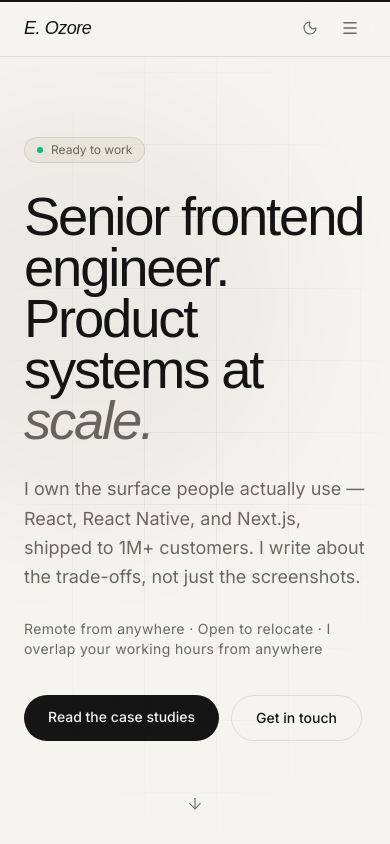
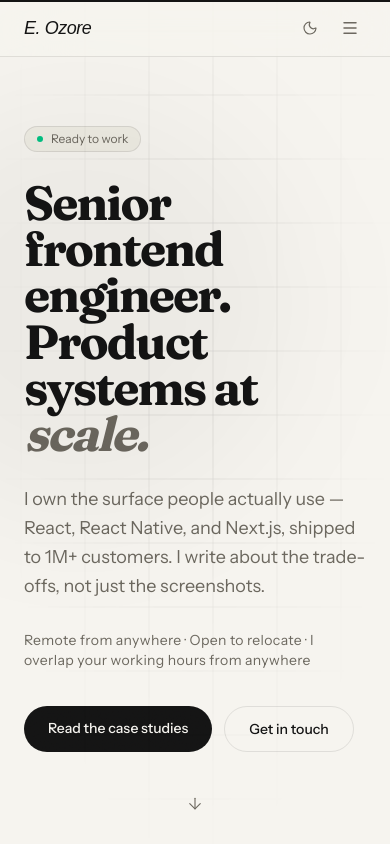
Before and after one commit to EwomaOzore/ewoma-portfolio, a Next.js app: page / in a window 390 px wide. Shown: the top 844 px of the page. Built offline with nearby package versions, Linux system fonts and the light colour scheme; a web font is replaced by a local one.

Commit message:
Refactor typography and layout across multiple sections; update font families to use 'display' font for headings, adjust grid styles in CSS, and enhance overall visual consistency.

```diff
--- a/src/app/globals.css
+++ b/src/app/globals.css
@@ -9,7 +9,7 @@
   --muted: #6b675e;
   --accent: #141414;
   --border: rgba(20, 20, 20, 0.1);
-  --grid: rgba(20, 20, 20, 0.05);
+  --grid: rgba(20, 20, 20, 0.07);
   --glow: rgba(20, 20, 20, 0.06);
 }
 
@@ -20,7 +20,7 @@
   --muted: #8a857c;
   --accent: #f4f1ea;
   --border: rgba(244, 241, 234, 0.1);
-  --grid: rgba(244, 241, 234, 0.045);
+  --grid: rgba(244, 241, 234, 0.08);
   --glow: rgba(244, 241, 234, 0.08);
 }
 
@@ -35,6 +35,12 @@ body {
   -webkit-font-smoothing: antialiased;
   text-rendering: optimizeLegibility;
   overflow-x: hidden;
+}
+
+h1,
+h2 {
+  font-family: var(--font-display), Georgia, serif;
+  font-weight: 700;
 }
 
 ::selection {
@@ -68,11 +74,19 @@ body {
 }
 
 .grid-overlay {
+  overflow: hidden;
+  mask-image: radial-gradient(ellipse at 50% 38%, black 20%, transparent 75%);
+}
+
+.grid-overlay::before {
+  content: "";
+  position: absolute;
+  inset: -40%;
   background-image:
     linear-gradient(to right, var(--grid) 1px, transparent 1px),
     linear-gradient(to bottom, var(--grid) 1px, transparent 1px);
-  background-size: 72px 72px;
-  mask-image: radial-gradient(ellipse at center, black 20%, transparent 75%);
+  background-size: 64px 64px;
+  animation: grid-pan 28s linear infinite;
 }
 
 .noise {
@@ -90,7 +104,8 @@ body {
 }
 
 @media (prefers-reduced-motion: reduce) {
-  .marquee-track {
+  .marquee-track,
+  .grid-overlay::before {
     animation: none;
   }
 
@@ -107,3 +122,12 @@ body {
     transform: translateX(-50%);
   }
 }
+
+@keyframes grid-pan {
+  from {
+    transform: translate3d(0, 0, 0);
+  }
+  to {
+    transform: translate3d(-64px, -64px, 0);
+  }
+}
--- a/src/app/layout.tsx
+++ b/src/app/layout.tsx
@@ -1,6 +1,6 @@
 import React from "react";
 import type { Metadata } from "next";
-import { Inter, Instrument_Serif } from "next/font/google";
+import { Fraunces, Instrument_Sans, Instrument_Serif } from "next/font/google";
 import Providers from "@/components/Providers";
 import JsonLd from "@/components/JsonLd";
 import { Analytics } from "@vercel/analytics/next";
@@ -15,12 +15,21 @@ import {
 } from "@/lib/seo";
 import "./globals.css";
 
-const inter = Inter({ subsets: ["latin"], variable: "--font-inter" });
+const sans = Instrument_Sans({
+  subsets: ["latin"],
+  variable: "--font-sans",
+});
 const serif = Instrument_Serif({
   subsets: ["latin"],
   weight: "400",
   style: ["normal", "italic"],
   variable: "--font-serif",
+});
+const display = Fraunces({
+  subsets: ["latin"],
+  weight: ["600", "700"],
+  style: ["normal", "italic"],
+  variable: "--font-display",
 });
 
 export const metadata: Metadata = {
@@ -72,7 +81,9 @@ export default function RootLayout({
 }>) {
   return (
     <html lang="en" suppressHydrationWarning data-scroll-behavior="smooth">
-      <body className={`${inter.variable} ${serif.variable} font-sans`}>
+      <body
+        className={`${sans.variable} ${serif.variable} ${display.variable} font-sans`}
+      >
         <JsonLd data={personJsonLd()} />
         <JsonLd data={websiteJsonLd()} />
         <Providers>{children}</Providers>
--- a/src/app/not-found.tsx
+++ b/src/app/not-found.tsx
@@ -35,7 +35,7 @@ export default function NotFound() {
         <p className="mt-14 text-xs uppercase tracking-[0.22em] text-muted">
           404
         </p>
-        <h1 className="mt-5 max-w-[12ch] font-serif text-5xl leading-[0.92] tracking-tightest md:text-7xl">
+        <h1 className="mt-5 max-w-[12ch] font-display text-5xl leading-[0.92] tracking-tightest md:text-7xl">
           This page does not exist.
         </h1>
         <p className="mt-6 max-w-md text-base leading-relaxed text-muted md:text-lg">
--- a/src/sections/Contact.tsx
+++ b/src/sections/Contact.tsx
@@ -23,7 +23,7 @@ export default function ContactSection({
           <p className="text-xs uppercase tracking-[0.22em] text-muted">
             04 — Contact
           </p>
-          <h2 className="mt-6 max-w-[16ch] font-serif text-5xl leading-[0.95] tracking-tightest md:text-7xl">
+          <h2 className="mt-6 max-w-[16ch] font-display text-5xl leading-[0.95] tracking-tightest md:text-7xl">
             Let&apos;s build something people love to use.
           </h2>
           <p className="mt-6 max-w-xl text-lg text-muted">
--- a/src/sections/Experience.tsx
+++ b/src/sections/Experience.tsx
@@ -12,7 +12,7 @@ export default function ExperienceSection() {
           <p className="text-xs uppercase tracking-[0.22em] text-muted">
             02 — Experience
           </p>
-          <h2 className="mt-4 max-w-[18ch] font-serif text-5xl tracking-tightest md:text-6xl">
+          <h2 className="mt-4 max-w-[18ch] font-display text-5xl tracking-tightest md:text-6xl">
             Close to production. Every time.
           </h2>
         </Reveal>
--- a/src/sections/Hero.tsx
+++ b/src/sections/Hero.tsx
@@ -51,7 +51,7 @@ export default function Hero() {
 
           <motion.h1
             variants={item}
-            className="mt-7 max-w-[18ch] font-serif text-[3.4rem] leading-[0.94] tracking-tightest sm:text-7xl md:text-8xl"
+            className="mt-7 max-w-[16ch] font-display text-5xl leading-[0.96] tracking-tightest md:text-6xl"
           >
             Senior frontend engineer. Product systems at{" "}
             <em className="italic text-muted">scale.</em>
--- a/src/sections/Highlights.tsx
+++ b/src/sections/Highlights.tsx
@@ -17,7 +17,7 @@ export default function Highlights() {
               i < 2 ? "max-md:border-b max-md:border-line" : ""
             }`}
           >
-            <p className="font-serif text-5xl tracking-tightest md:text-6xl">
+            <p className="font-display text-5xl tracking-tightest md:text-6xl">
               <CountUp to={stat.value} suffix={stat.suffix} />
             </p>
             <p className="mt-3 max-w-[12ch] text-sm text-muted">{stat.label}</p>
--- a/src/sections/PersonalProjects.tsx
+++ b/src/sections/PersonalProjects.tsx
@@ -56,7 +56,7 @@ export default function PersonalProjects() {
         <p className="mt-10 text-xs uppercase tracking-[0.22em] text-muted">
           Personal work
         </p>
-        <h1 className="mt-4 max-w-[14ch] font-serif text-5xl tracking-tightest md:text-7xl">
+        <h1 className="mt-4 max-w-[14ch] font-display text-5xl tracking-tightest md:text-7xl">
           Nights and weekends.
         </h1>
         <p className="mt-6 max-w-xl text-lg leading-relaxed text-muted">
@@ -74,7 +74,7 @@ export default function PersonalProjects() {
                 <p className="font-serif text-sm italic text-muted">
                   {project.year} · {project.kind}
                 </p>
-                <h2 className="mt-3 font-serif text-3xl tracking-tightest md:text-4xl">
+                <h2 className="mt-3 font-display text-3xl tracking-tightest md:text-4xl">
                   {project.name}
                 </h2>
                 <p className="mt-4 max-w-[22ch] font-serif text-xl leading-snug italic text-muted md:text-2xl">
--- a/src/sections/Skills.tsx
+++ b/src/sections/Skills.tsx
@@ -9,7 +9,7 @@ export default function SkillsSection() {
         <p className="text-xs uppercase tracking-[0.22em] text-muted">
           03 — Capabilities
         </p>
-        <h2 className="mt-4 max-w-[18ch] font-serif text-5xl tracking-tightest md:text-6xl">
+        <h2 className="mt-4 max-w-[18ch] font-display text-5xl tracking-tightest md:text-6xl">
           From Figma to the App Store.
         </h2>
       </Reveal>
@@ -37,7 +37,7 @@ export default function SkillsSection() {
                   {group.title}
                 </h3>
                 {featured && (
-                  <p className="mt-4 font-serif text-3xl leading-tight tracking-tightest">
+                  <p className="mt-4 font-display text-3xl leading-tight tracking-tightest">
                     Native-feeling apps, shipped to both stores.
                   </p>
                 )}
--- a/src/sections/Work.tsx
+++ b/src/sections/Work.tsx
@@ -54,7 +54,7 @@ export default function WorkSection() {
         <p className="text-xs uppercase tracking-[0.22em] text-muted">
           01 — Selected work
         </p>
-        <h2 className="mt-4 max-w-[18ch] font-serif text-5xl tracking-tightest md:text-6xl">
+        <h2 className="mt-4 max-w-[18ch] font-display text-5xl tracking-tightest md:text-6xl">
           How I think — not just what shipped.
         </h2>
         <p className="mt-5 max-w-xl text-base text-muted">
@@ -126,7 +126,7 @@ export default function WorkSection() {
                   }}
                   className="pt-8"
                 >
-                  <h3 className="max-w-[18ch] font-serif text-3xl leading-[1.1] tracking-tightest md:text-4xl">
+                  <h3 className="max-w-[18ch] font-display text-3xl leading-[1.1] tracking-tightest md:text-4xl">
                     {work.description}
                   </h3>
                   <p className="mt-4 text-sm leading-relaxed text-muted">
--- a/tailwind.config.ts
+++ b/tailwind.config.ts
@@ -19,12 +19,13 @@ const config: Config = {
       },
       fontFamily: {
         sans: [
-          "var(--font-inter)",
+          "var(--font-sans)",
           "ui-sans-serif",
           "system-ui",
           "sans-serif",
         ],
         serif: ["var(--font-serif)", "Georgia", "serif"],
+        display: ["var(--font-display)", "Georgia", "serif"],
       },
       letterSpacing: {
         tightest: "-0.04em",
```
Also changed, not shown: src/sections/CaseStudy.tsx (+4 -4 lines).
